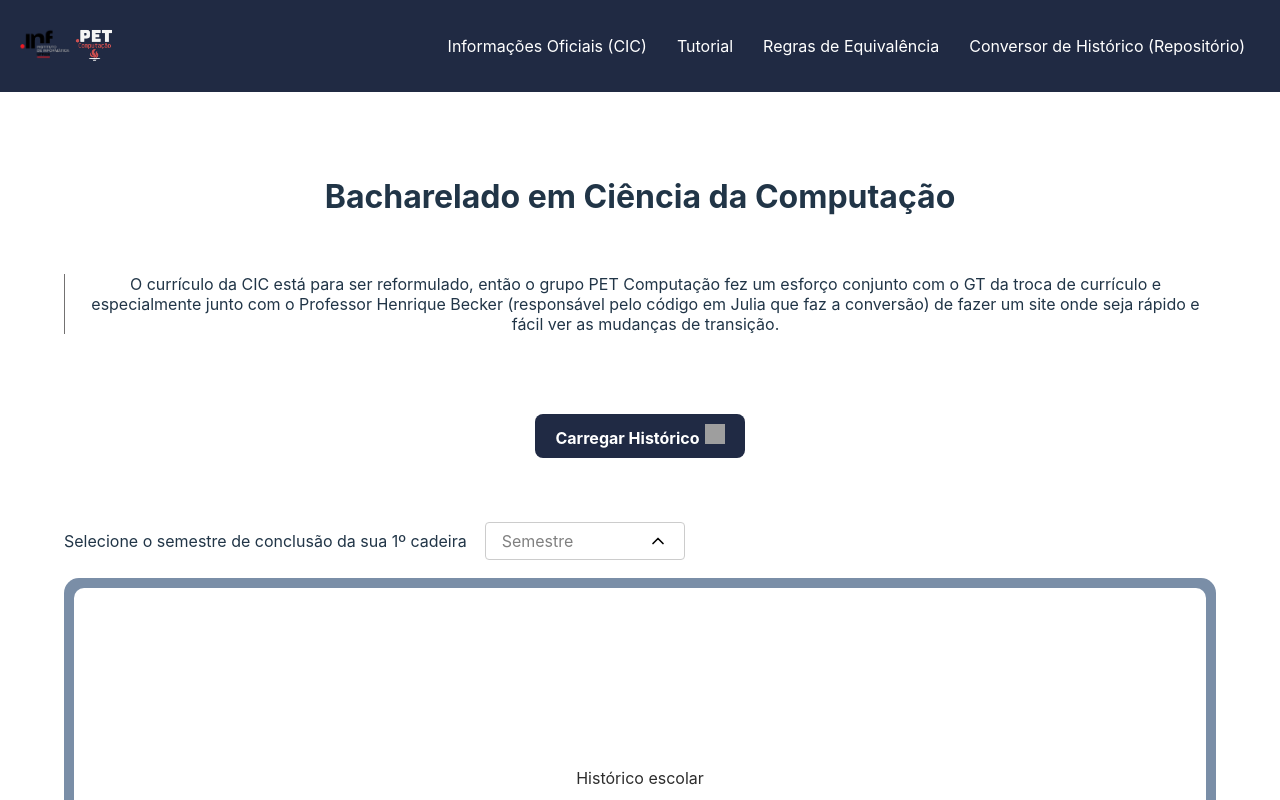
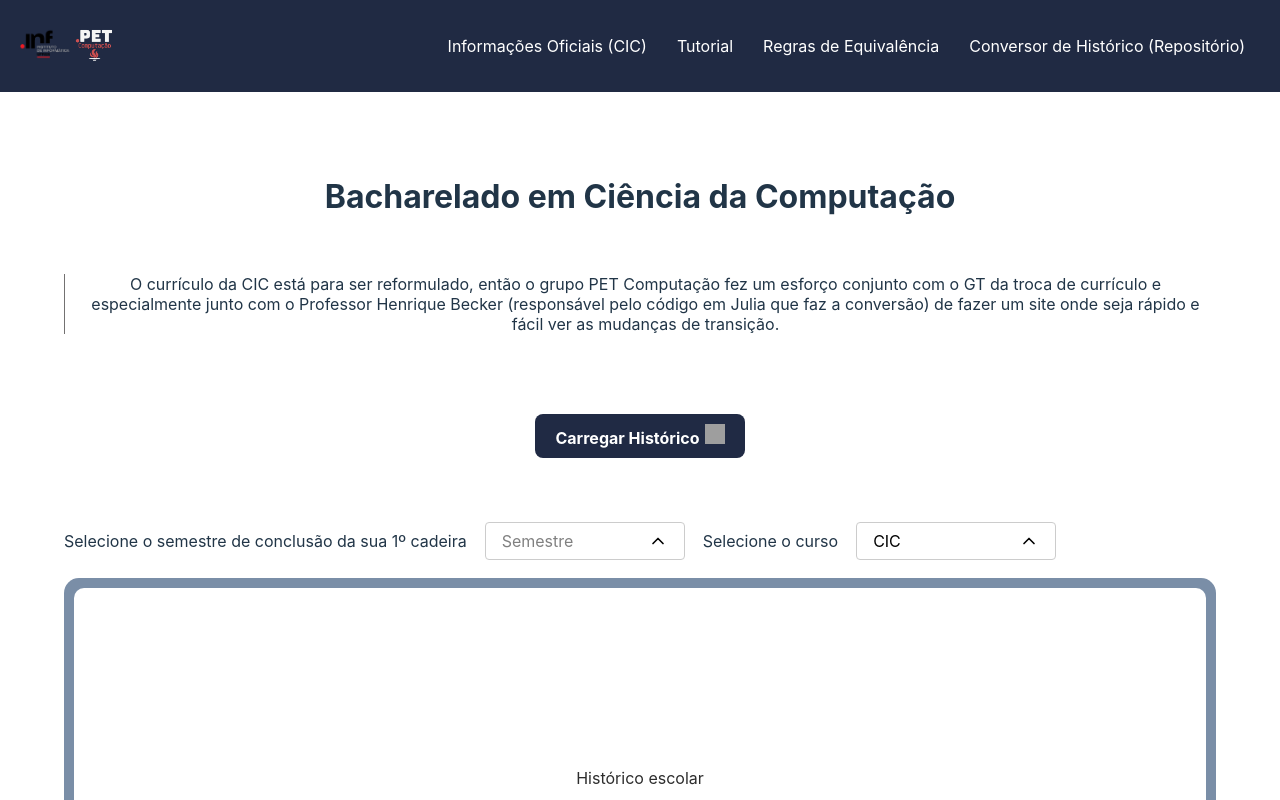
Before and after one commit to petcomputacaoufrgs/novo-curriculo-website, a React (Vite) app in the folder frontend/: page /home in a window 1280 px wide. Shown: the top 800 px of the page. Built offline with nearby package versions, Linux system fonts and the light colour scheme; grey boxes are pictures that could not be loaded.

Commit message:
Adição de input por curso + correção da exibição de cadeiras eletivas no histórico

```diff
--- a/frontend/src/components/Tabs/index.tsx
+++ b/frontend/src/components/Tabs/index.tsx
@@ -35,7 +35,7 @@ useEffect(() => {
 
 
   return (
-    <div style={{ margin: '5%', width: 'auto', padding: '10px', maxHeight: '800px', display: "flex", flexDirection: "column" }}>
+    <div style={{ margin: '5%', width: 'auto', padding: '10px', display: "flex", flexDirection: "column" }}>
 
       {windowSize > 730?
 
--- a/frontend/src/components/Transcript/index.tsx
+++ b/frontend/src/components/Transcript/index.tsx
@@ -1,21 +1,29 @@
 import { DropdownInput } from '../DropDownInput';
-import { OuterTranscriptBox, InnerTranscriptBox } from './styled';
+import { OuterTranscriptBox, InnerTranscriptBox, InputsBox } from './styled';
 
 
 interface TranscriptProps {
   optionsToSemesterButton: string[];
   semester: string;
+  curso: string;
+  onSelectCurso: (value: string) => void;
   onSelectSemester: (value: string) => void;
 }
 
-const Transcript = ({optionsToSemesterButton, semester, onSelectSemester} : TranscriptProps) => {
+const Transcript = ({optionsToSemesterButton, semester, onSelectSemester, curso, onSelectCurso} : TranscriptProps) => {
   return (
 
     <div style={{margin: "5%", display: "flex", flexDirection: "column", gap: "18px"}}>
-    <div style={{display: "flex", width: "100%", gap: "18px", alignItems: "center"}}>
+
+    <InputsBox>
+
       <p style={{margin: "0"}}>Selecione o semestre de conclusão da sua 1º cadeira</p>
       <DropdownInput value={semester} onSelect={onSelectSemester} options={optionsToSemesterButton}/>
-    </div>
+
+      <p style={{margin: "0"}}>Selecione o curso</p>
+      <DropdownInput value={curso} onSelect={onSelectCurso} options={["CIC", "ECP"]}/>
+
+    </InputsBox>
 
     <OuterTranscriptBox>
       <InnerTranscriptBox>
--- a/frontend/src/components/Transcript/styled.ts
+++ b/frontend/src/components/Transcript/styled.ts
@@ -21,3 +21,15 @@ export const InnerTranscriptBox = styled.div`
   color: ${({ theme }) => theme.text};
   transition: background-color 0.3s ease, color 0.3s ease;
 `
+
+
+export const InputsBox = styled.div`
+  display: flex;
+  width: 100%;
+  gap: 18px;
+  align-items: center;
+
+  @media(max-width: 470px){
+    flex-direction: column;
+  }
+`
--- a/frontend/src/pages/HomePage.tsx
+++ b/frontend/src/pages/HomePage.tsx
@@ -72,7 +72,12 @@ const HomePage = () => {
 
         <Loadb setCurso={setCurso} setSemester={setSemester} setState={setState}/>
 
-        <Transcript semester={semester} onSelectSemester={(value: string) => setSemester(value)} optionsToSemesterButton={options}/>
+        <Transcript
+          semester={semester}
+          onSelectSemester={(value: string) => setSemester(value)}
+          curso={curso}
+          onSelectCurso={(value: string) => setCurso(value)}
+          optionsToSemesterButton={options}/>
 
         <Convertb curso={curso} semester={semester} state={state} setFrontData={setFrontData} setBlobUrl={setBlobUrl} />
 
```
Also changed, not shown: 1 other file (tests, documents, lock files or other folders).
